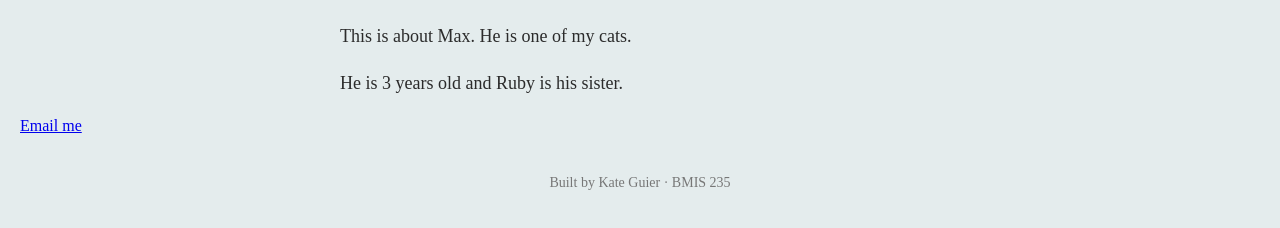
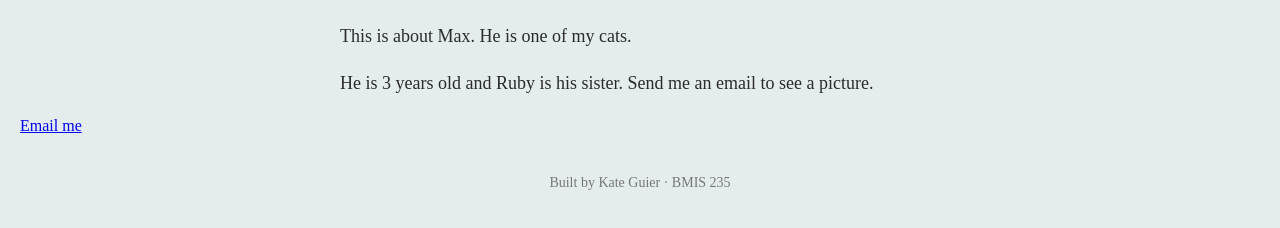
Before and after one commit to kateAG/bmis235-html-3, a plain HTML site: page max.html in a window 1280 px wide. Shown: the part 164-392 px from the top of the page. Drawn offline with Linux system fonts and the light colour scheme.

Commit message:
Update Max's description with email prompt
Added a prompt for email to see a picture of Max.

```diff
--- a/max.html
+++ b/max.html
@@ -30,7 +30,7 @@
 
 <h1>Max</h1>
 <p>This is about Max. He is one of my cats.</p>
-<p>He is 3 years old and Ruby is his sister.</p>
+<p>He is 3 years old and Ruby is his sister. Send me an email to see a picture.</p>
 <a href="mailto:kguier@zagmail.gonzaga.edu">Email me</a>
 <!-- Footer: fill in your name -->
 <footer>Built by Kate Guier &middot; BMIS 235</footer>
```
